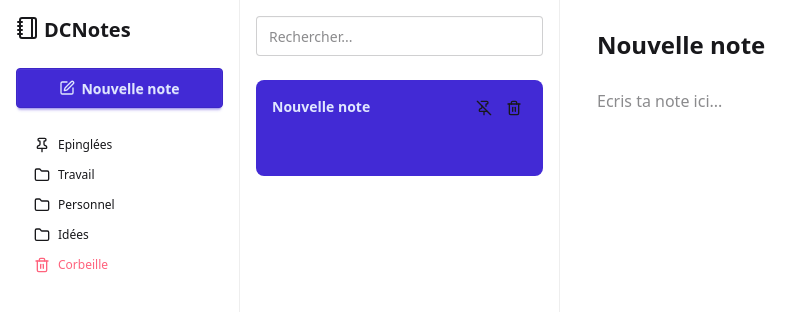
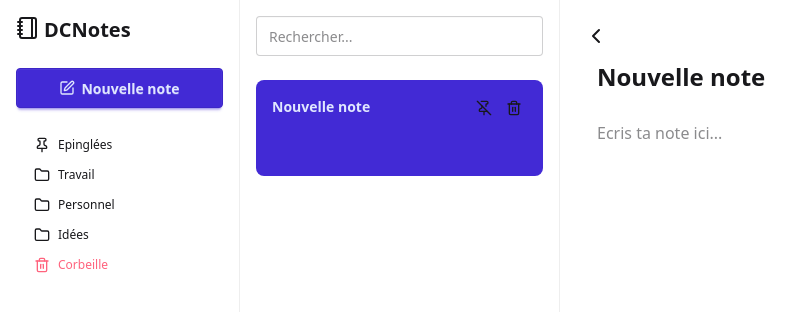
Before and after one commit to Dc-coder25/Dc_NotesApp, a React (Vite) app: page / in a window 1280 px wide. Both pictures are taken after a click on the button "Nouvelle note". Shown: the top 312 px of the page, without its empty margins (0-812 px from the left). Built offline with nearby package versions, Linux system fonts and the light colour scheme.

Commit message:
feat: Implement X functionnality (Editor)

```diff
--- a/src/App.jsx
+++ b/src/App.jsx
@@ -50,7 +50,7 @@ function App() {
             notes={notes}
             onDelete={deleteNote}
         />
-        <Editor note={activeNote} onChange={updateNote} />
+        <Editor note={activeNote} onChange={updateNote} setActiveId={setActiveId} />
     </div>
   );
 }
--- a/src/components/Editor.jsx
+++ b/src/components/Editor.jsx
@@ -1,4 +1,6 @@
-export default function Editor({ note, onChange }){
+import { ChevronLeftIcon } from "lucide-react";
+
+export default function Editor({ note, onChange, setActiveId }){
     if (!note) {
         return(
             <main className="flex items-center justify-center text-gray-400">Sélectionne ou crée une note </main>
@@ -6,6 +8,9 @@ export default function Editor({ note, onChange }){
     }
     return(
         <main className="bg-base-100 p-6">
+            <button onClick={() => setActiveId(null)} className="mb-2 cursor-pointer">
+                <ChevronLeftIcon className="w-6 h-6" />
+            </button>
             <input
                 value={note.title}
                 onChange={(e) =>
```
